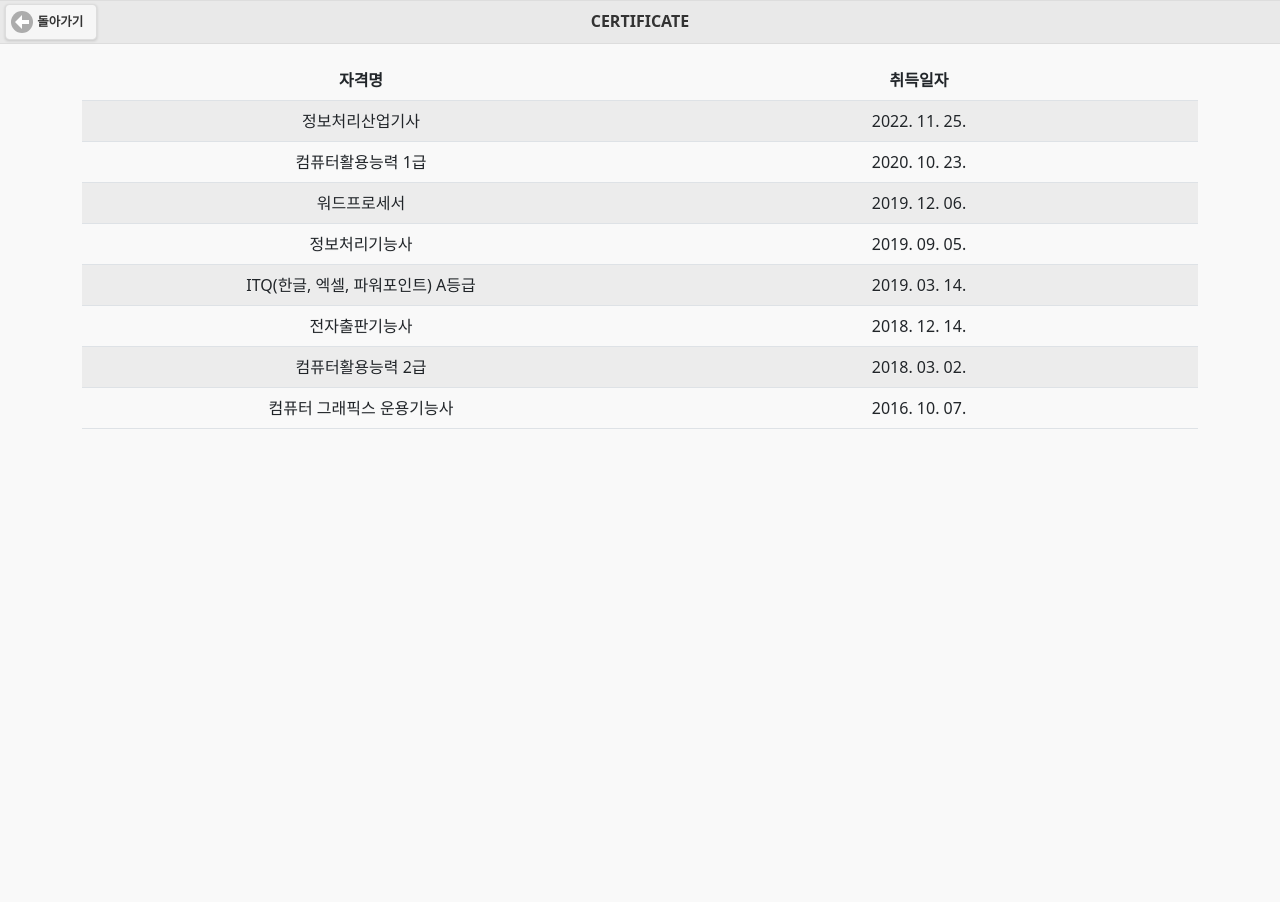
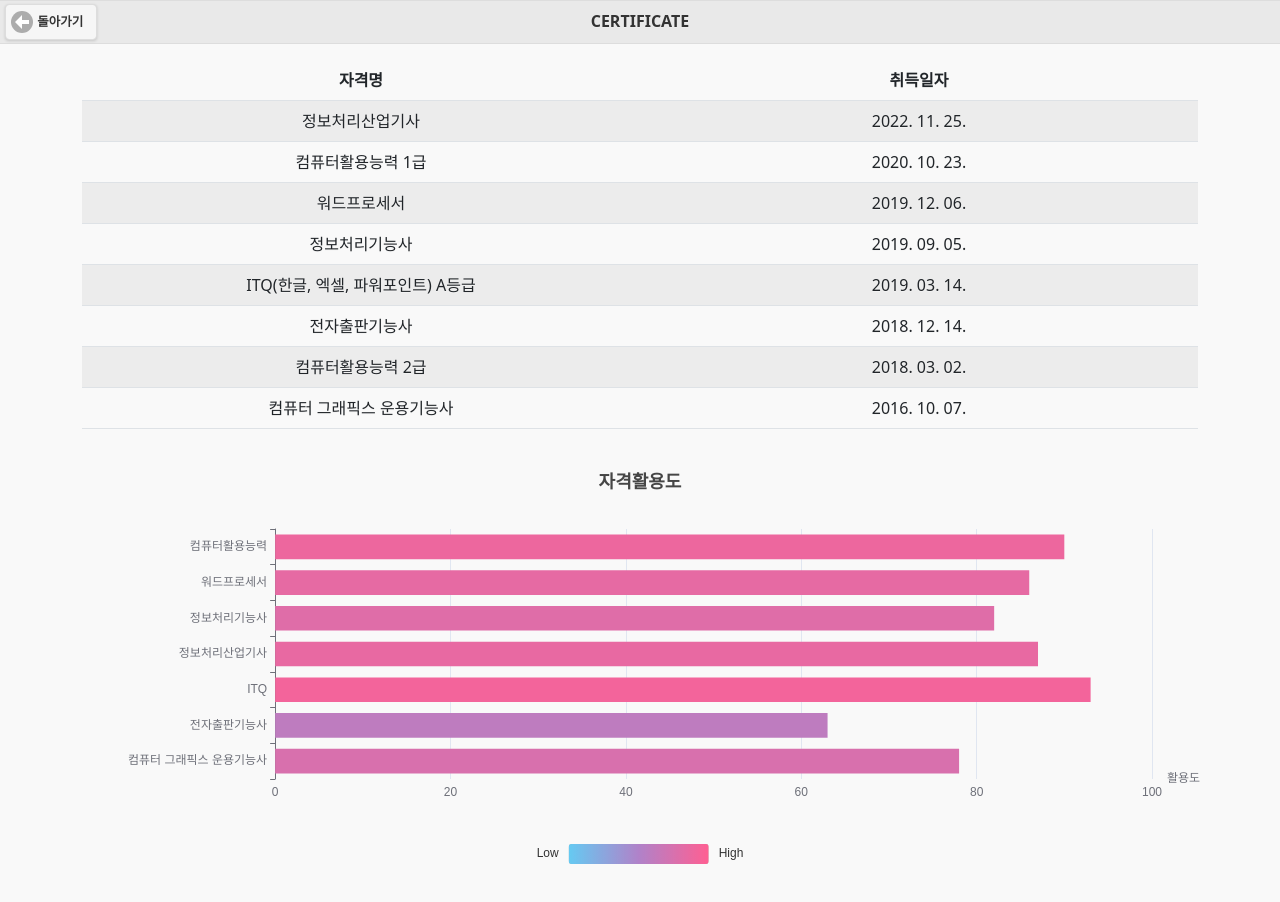
Before and after one commit to yuri0407/hybrid_portfolio_chart, a plain HTML site: page certificate.html in a window 1280 px wide. Drawn offline with nearby package versions, Linux system fonts and the light colour scheme.

Commit message:
Update certificate.html

```diff
--- a/certificate.html
+++ b/certificate.html
@@ -93,7 +93,7 @@
             [78, '컴퓨터 그래픽스 운용기능사'],
             [63, '전자출판기능사'],
             [93, 'ITQ'],
-	    [85, 'ITQ']
+	    [87, '정보처리산업기사'],
             [82, '정보처리기능사'],
             [86, '워드프로세서'],
             [90, '컴퓨터활용능력'],
```
